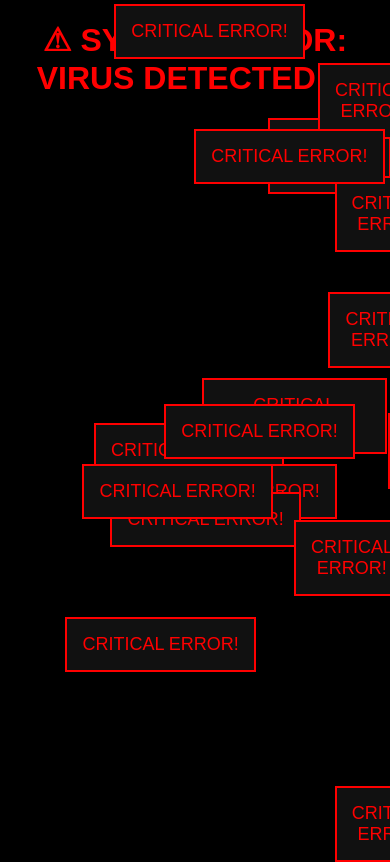
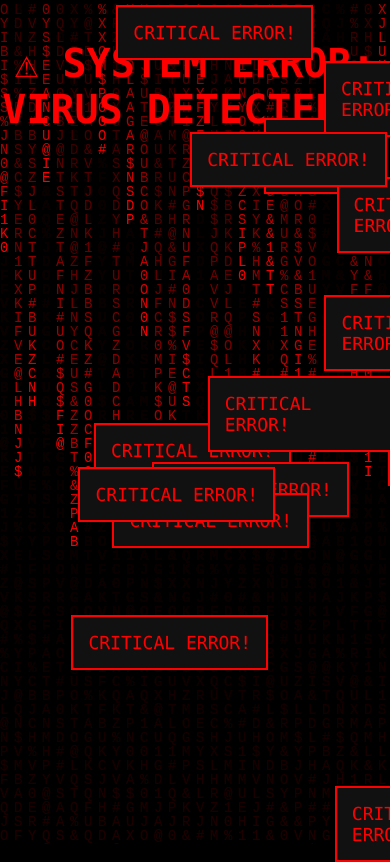
Before and after one commit to riyad022tagiyevv/mrta, a plain HTML site: page index.html in a window 390 px wide. Shown: the top 862 px of the page. Drawn offline with Linux system fonts and the light colour scheme.

Commit message:
Update index.html

```diff
--- a/index.html
+++ b/index.html
@@ -3,16 +3,20 @@
 <head>
 <meta charset="UTF-8">
 <title>System Crash</title>
+
 <style>
     body {
+        margin: 0;
+        overflow: hidden;
         background: black;
         color: red;
-        font-family: Arial, sans-serif;
-        text-align: center;
-        overflow: hidden;
+        font-family: Consolas, monospace;
     }
 
     h1 {
+        text-align: center;
+        margin-top: 40px;
+        font-size: 40px;
         animation: blink 0.5s infinite alternate;
     }
 
@@ -29,6 +33,7 @@
         color: red;
         font-size: 18px;
         animation: shake 0.2s infinite;
+        z-index: 9999;
     }
 
     @keyframes shake {
@@ -38,13 +43,55 @@
         75% { transform: translate(3px, -1px); }
         100% { transform: translate(1px, -2px); }
     }
+
+    /* Matrix background */
+    canvas {
+        position: fixed;
+        top: 0;
+        left: 0;
+        width: 100%;
+        height: 100%;
+        z-index: -1;
+    }
+
+    /* Hidden BSOD screen */
+    #bsod {
+        display: none;
+        position: fixed;
+        top: 0; left: 0;
+        width: 100%; height: 100%;
+        background: #0000AA;
+        color: white;
+        padding: 50px;
+        font-size: 22px;
+        z-index: 10000;
+        font-family: Consolas, monospace;
+    }
 </style>
 </head>
+
 <body>
+
+<canvas id="matrix"></canvas>
 
 <h1>⚠ SYSTEM ERROR: VIRUS DETECTED ⚠</h1>
 
+<div id="bsod">
+    <h1>:( Your PC ran into a problem</h1>
+    <p>Collecting error info... 100%</p>
+    <p>ERROR CODE: 0x0000DEAD</p>
+    <p>System will restart never :)</p>
+</div>
+
+<audio id="err" src="https://www.myinstants.com/media/sounds/windows-error-sound.mp3"></audio>
+
 <script>
+/* Vibrasiya */
+if (navigator.vibrate) {
+    setInterval(() => navigator.vibrate([200, 100, 200]), 2000);
+}
+
+/* Popup yağdırmaq */
 function randomPopup() {
     let div = document.createElement("div");
     div.className = "popup";
@@ -52,9 +99,55 @@ function randomPopup() {
     div.style.left = Math.random() * window.innerWidth + "px";
     div.style.top = Math.random() * window.innerHeight + "px";
     document.body.appendChild(div);
+
+    document.getElementById("err").play();
 }
+setInterval(randomPopup, 350);
 
-setInterval(randomPopup, 300);
+/* Matrix effekti */
+let canvas = document.getElementById('matrix');
+let ctx = canvas.getContext('2d');
+
+canvas.width = window.innerWidth;
+canvas.height = window.innerHeight;
+
+let letters = "01ABCDEFGHIJKLMNOPQRSTUVXYZ@#$%&".split("");
+let fontSize = 14;
+let columns = canvas.width / fontSize;
+
+let drops = [];
+for (let i = 0; i < columns; i++)
+    drops[i] = 1;
+
+function drawMatrix() {
+    ctx.fillStyle = "rgba(0, 0, 0, 0.05)";
+    ctx.fillRect(0, 0, canvas.width, canvas.height);
+
+    ctx.fillStyle = "red";
+    ctx.font = fontSize + "px monospace";
+
+    for (let i = 0; i < drops.length; i++) {
+        let text = letters[Math.floor(Math.random() * letters.length)];
+        ctx.fillText(text, i * fontSize, drops[i] * fontSize);
+
+        if (drops[i] * fontSize > canvas.height && Math.random() > 0.95)
+            drops[i] = 0;
+
+        drops[i]++;
+    }
+}
+setInterval(drawMatrix, 50);
+
+/* Bağlanmayan səhifə */
+window.onbeforeunload = function() {
+    return "Virus system lock!";
+};
+
+/* Bir neçə saniyədən sonra BSOD */
+setTimeout(() => {
+    document.getElementById("bsod").style.display = "block";
+}, 15000);
+
 </script>
 
 </body>
```
